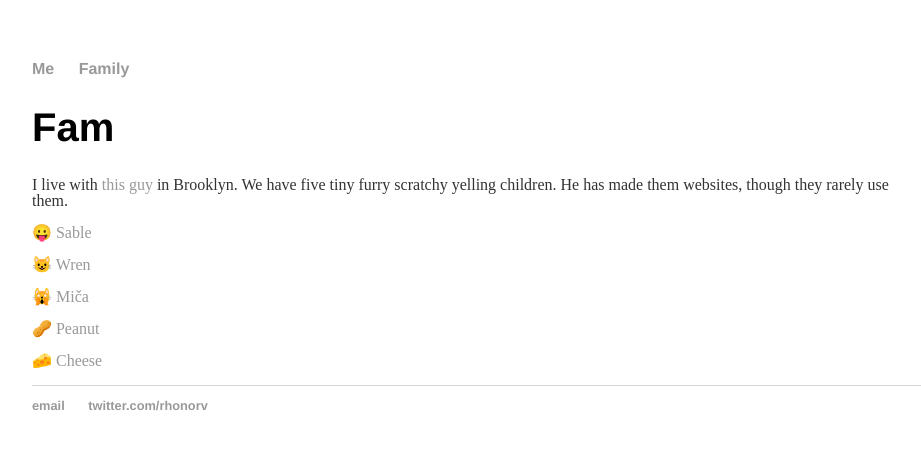
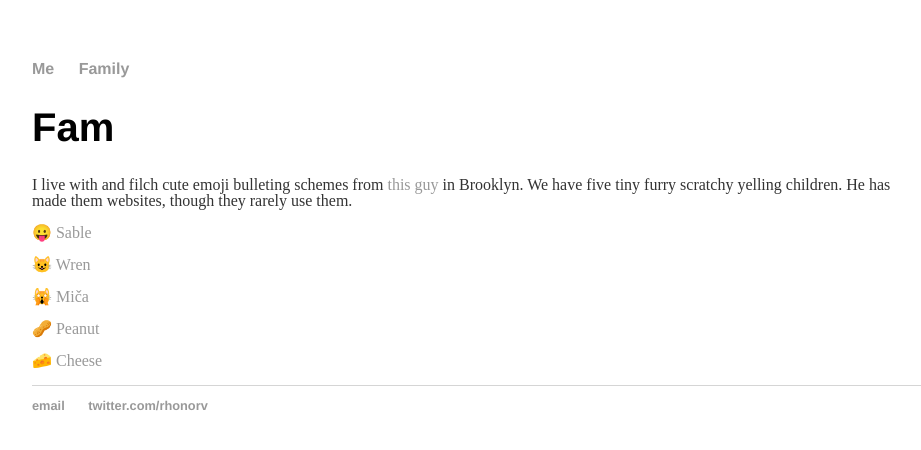
Before and after one commit to rhonorv/rhonorv.github.io, a Jekyll site: the page built from family/index.html, in a window 1280 px wide. Shown: the top 450 px of the page, without its empty margins (160-1081 px from the left). Built offline with Jekyll 4.4.1, drawn with Linux system fonts in a browser that asks for light colours.

Commit message:
THIEVERY

```diff
--- a/family/index.html
+++ b/family/index.html
@@ -5,7 +5,7 @@
 
 		<div class="family">
 			<h1>Fam</h1>
-			<p>I live with <a href="https://jayschwa.net/">this guy</a> in Brooklyn. We have five tiny furry scratchy yelling children. He has made them websites, though they rarely use them.</p>
+			<p>I live with and filch cute emoji bulleting schemes from <a href="https://jayschwa.net/">this guy</a> in Brooklyn. We have five tiny furry scratchy yelling children. He has made them websites, though they rarely use them.</p>
 
 			<p><span aria-hidden="true">😛 </span><a href="https://sable.cat/">Sable</a></p>
 
```
